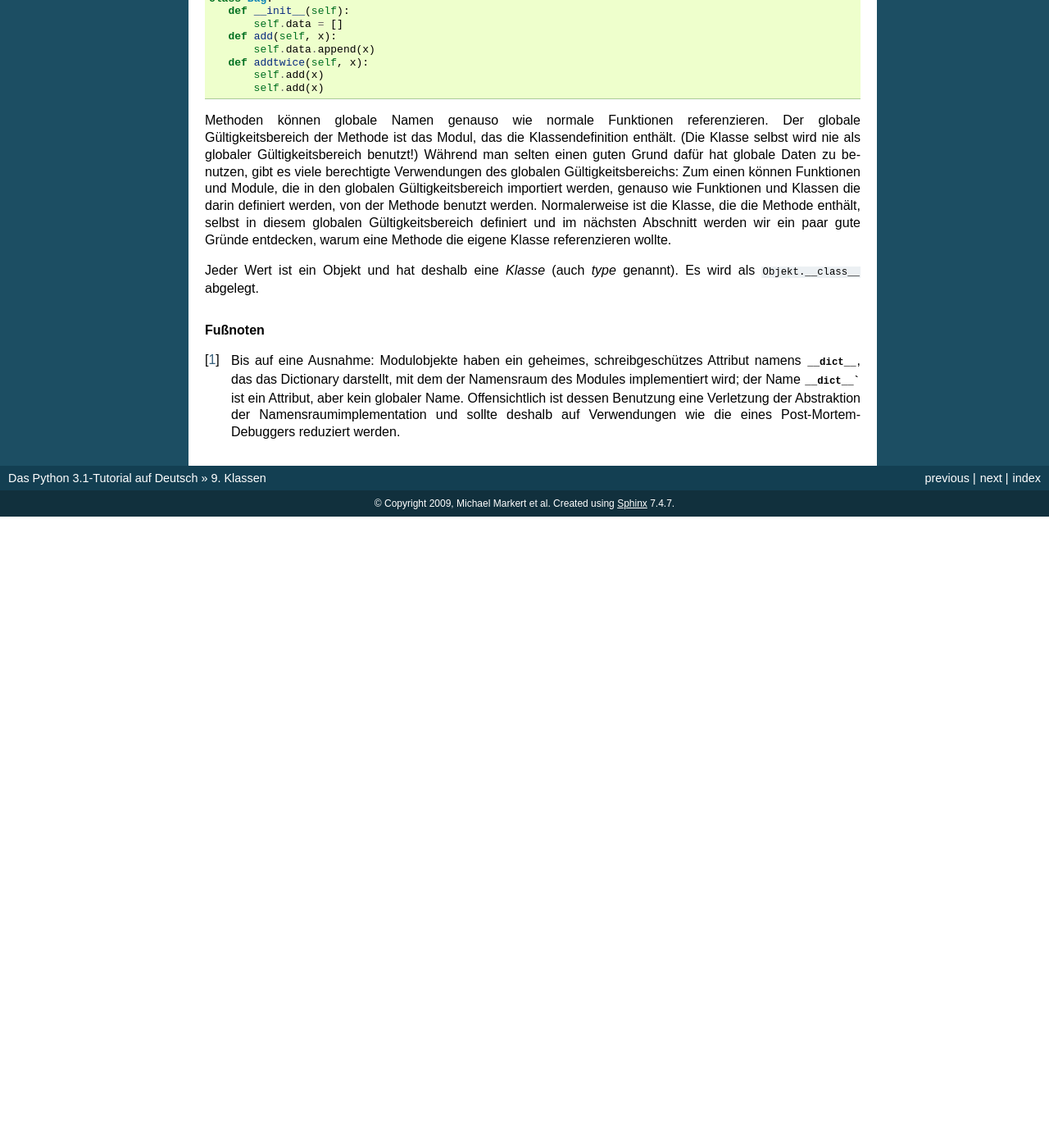
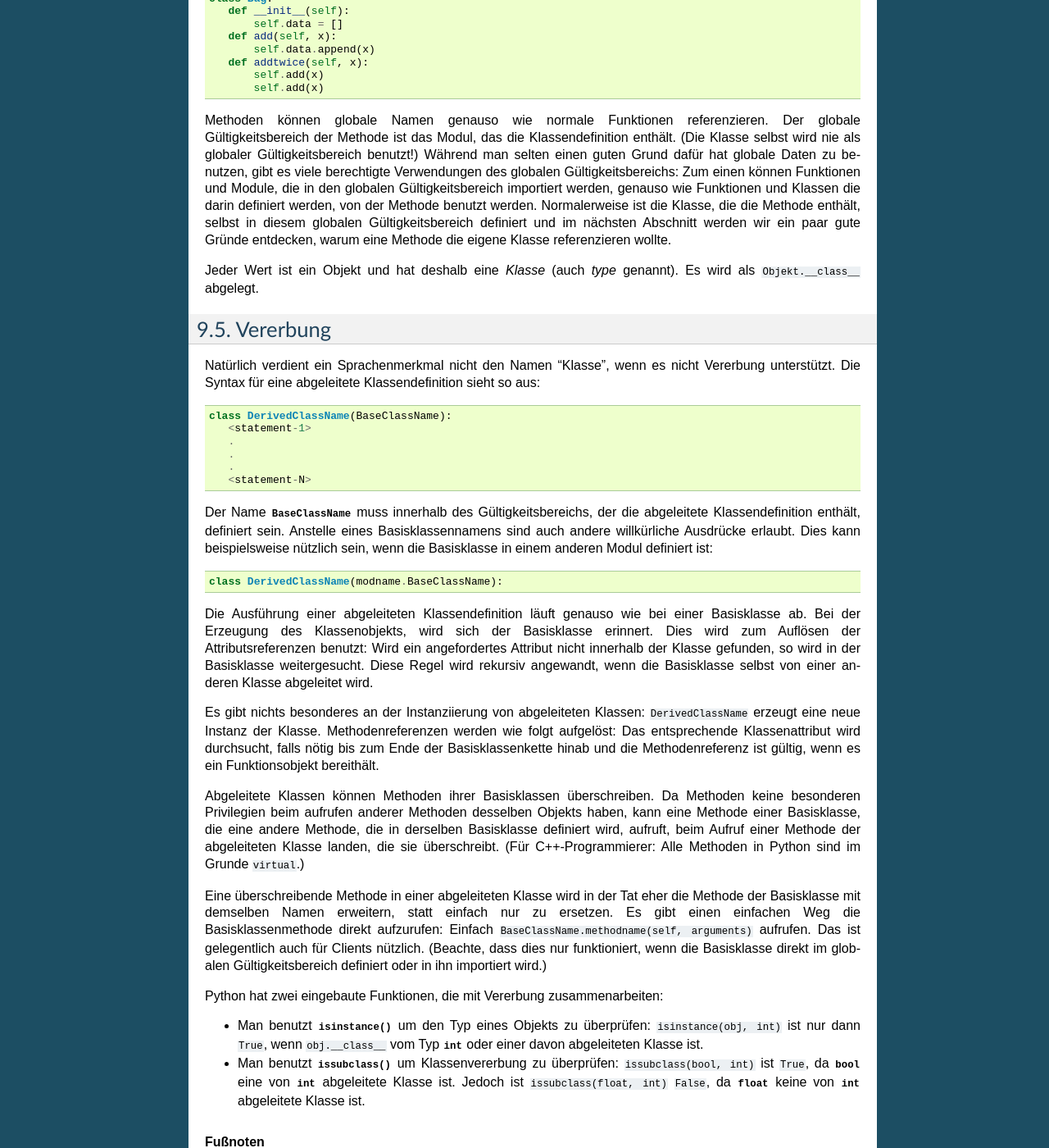
Before and after one commit to cofi/py-tutorial-de, a Sphinx documentation site: the page built from source/classes.rst, in a window 1280 px wide and 1400 px high, scrolled down 7328 px. Shown: the whole window at 82% size. Built offline with Sphinx 7.4.7, drawn with Linux system fonts in a browser that asks for light colours; before the commit the page ends 7958 px from its top, so only the background shows below that.

Commit message:
Translated section 9.5 (Issue #59)

```diff
--- a/source/classes.rst
+++ b/source/classes.rst
@@ -508,6 +508,72 @@ referenzieren wollte.
 Jeder Wert ist ein Objekt und hat deshalb eine *Klasse* (auch *type* genannt).
 Es wird als ``Objekt.__class__`` abgelegt.
 
+
+..  _tut-inheritance:
+
+Vererbung
+=========
+
+Natürlich verdient ein Sprachenmerkmal nicht den Namen "Klasse", wenn es nicht
+Vererbung unterstützt. Die Syntax für eine abgeleitete Klassendefinition sieht
+so aus::
+
+    class DerivedClassName(BaseClassName):
+       <statement-1>
+       .
+       .
+       .
+       <statement-N>
+
+Der Name :class:`BaseClassName` muss innerhalb des Gültigkeitsbereichs, der die
+abgeleitete Klassendefinition enthält, definiert sein. Anstelle eines
+Basisklassennamens sind auch andere willkürliche Ausdrücke erlaubt. Dies kann
+beispielsweise nützlich sein, wenn die Basisklasse in einem anderen Modul
+definiert ist::
+
+    class DerivedClassName(modname.BaseClassName):
+
+Die Ausführung einer abgeleiteten Klassendefinition läuft genauso wie bei einer
+Basisklasse ab. Bei der Erzeugung des Klassenobjekts, wird sich der Basisklasse
+erinnert. Dies wird zum Auflösen der Attributsreferenzen benutzt: Wird ein
+angefordertes Attribut nicht innerhalb der Klasse gefunden, so wird in der
+Basisklasse weitergesucht. Diese Regel wird rekursiv angewandt, wenn die
+Basisklasse selbst von einer anderen Klasse abgeleitet wird.
+
+Es gibt nichts besonderes an der Instanziierung von abgeleiteten Klassen:
+``DerivedClassName`` erzeugt eine neue Instanz der Klasse. Methodenreferenzen
+werden wie folgt aufgelöst: Das entsprechende Klassenattribut wird durchsucht,
+falls nötig bis zum Ende der Basisklassenkette hinab und die Methodenreferenz
+ist gültig, wenn es ein Funktionsobjekt bereithält.
+
+Abgeleitete Klassen können Methoden ihrer Basisklassen überschreiben. Da
+Methoden keine besonderen Privilegien beim aufrufen anderer Methoden desselben
+Objekts haben, kann eine Methode einer Basisklasse, die eine andere Methode, die
+in derselben Basisklasse definiert wird, aufruft, beim Aufruf einer Methode der
+abgeleiteten Klasse landen, die sie überschreibt. (Für C++-Programmierer: Alle
+Methoden in Python sind im Grunde ``virtual``.)
+
+Eine überschreibende Methode in einer abgeleiteten Klasse wird in der Tat eher
+die Methode der Basisklasse mit demselben Namen erweitern, statt einfach nur zu
+ersetzen. Es gibt einen einfachen Weg die Basisklassenmethode direkt aufzurufen:
+Einfach ``BaseClassName.methodname(self, arguments)`` aufrufen. Das ist
+gelegentlich auch für Clients nützlich. (Beachte, dass dies nur funktioniert,
+wenn die Basisklasse direkt im globalen Gültigkeitsbereich definiert oder in ihn
+importiert wird.)
+
+Python hat zwei eingebaute Funktionen, die mit Vererbung zusammenarbeiten:
+
+* Man benutzt :func:`isinstance` um den Typ eines Objekts zu überprüfen:
+  ``isinstance(obj, int)`` ist nur dann ``True``, wenn ``obj.__class__`` vom Typ
+  :class:`int` oder einer davon abgeleiteten Klasse ist.
+
+* Man benutzt :func:`issubclass` um Klassenvererbung zu überprüfen:
+  ``issubclass(bool, int)`` ist ``True``, da :class:`bool` eine von :class:`int`
+  abgeleitete Klasse ist. Jedoch ist ``issubclass(float, int)`` ``False``, da
+  :class:`float` keine von :class:`int` abgeleitete Klasse ist.
+
+
+
 .. rubric:: Fußnoten
 
 .. [#] Bis auf eine Ausnahme: Modulobjekte haben ein geheimes, schreibgeschützes
```
Also changed, not shown: dictionary.txt (+8 -4 lines).
